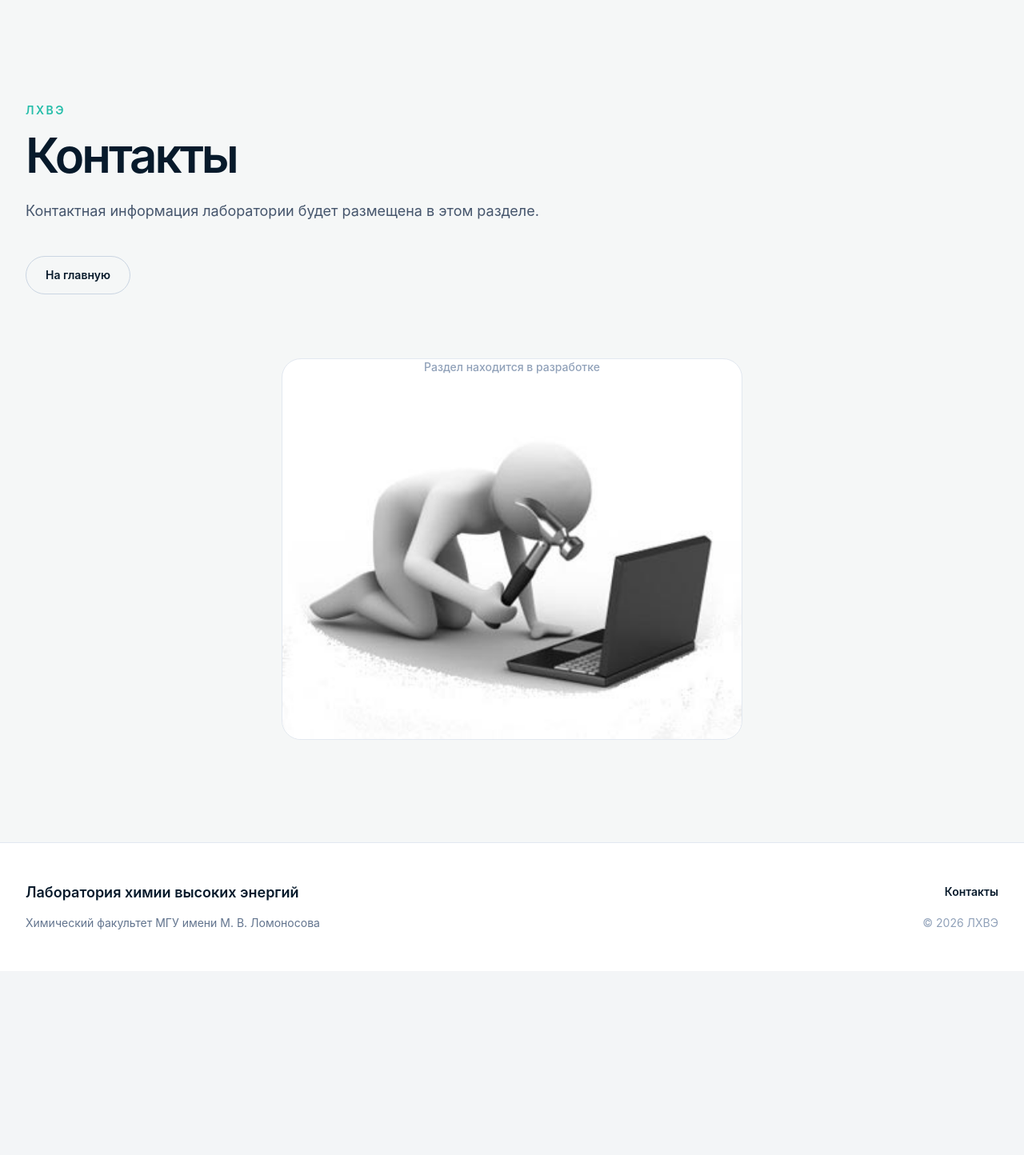
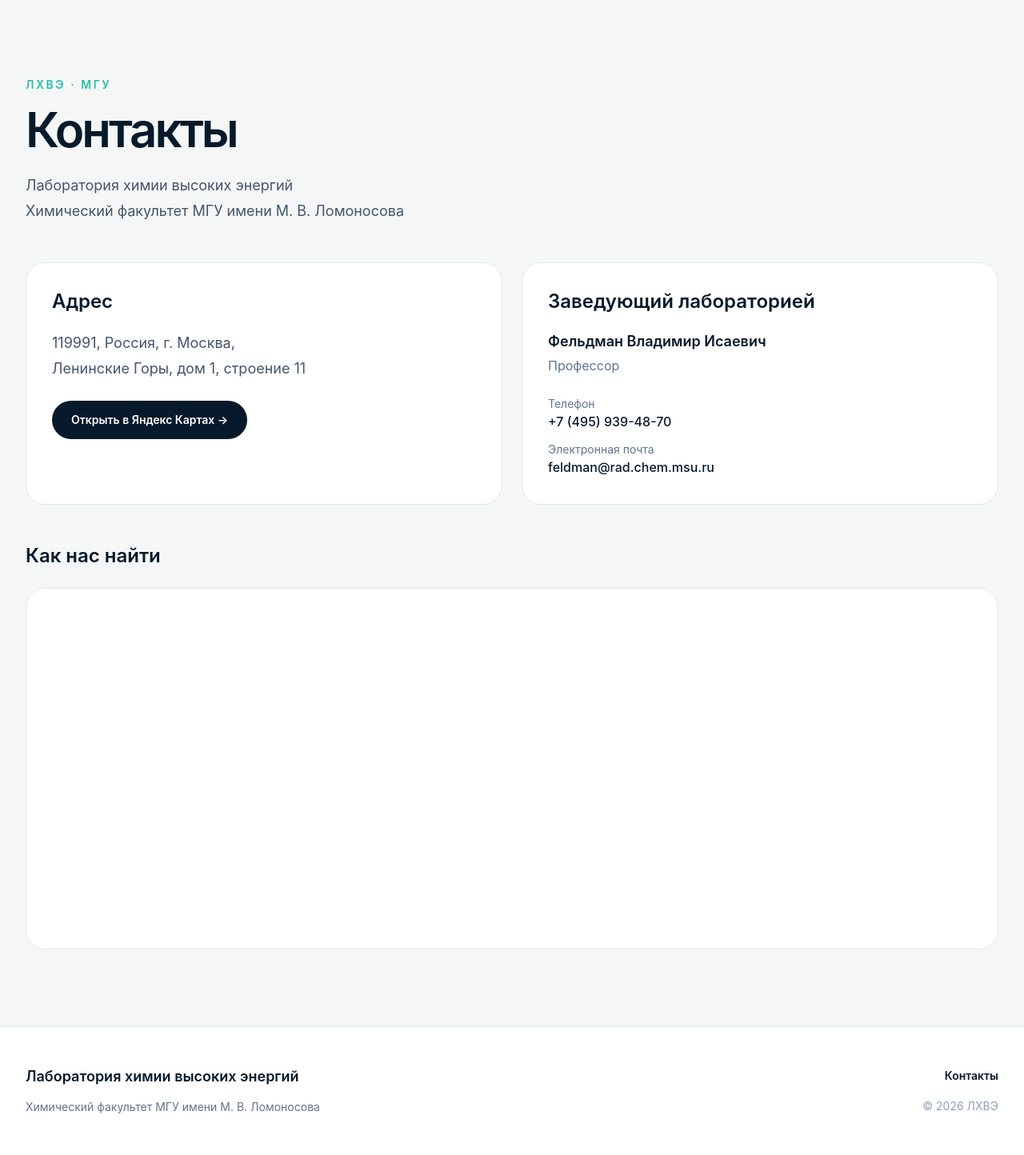
Before and after one commit to Umiacha/LHEC, a Django app: page /contacts/ in a window 1280 px wide. Shown: the part 81-1525 px from the top of the page at 80% size. Before the commit the page ends 1243 px from the top, so only its background shows below. Run offline with Django 5.2, Linux system fonts and the light colour scheme.

Commit message:
Make contacts page.

```diff
--- a/core/static/core/css/main.css
+++ b/core/static/core/css/main.css
@@ -275,6 +275,9 @@
   .mt-4 {
     margin-top: calc(var(--spacing) * 4);
   }
+  .mt-5 {
+    margin-top: calc(var(--spacing) * 5);
+  }
   .mt-6 {
     margin-top: calc(var(--spacing) * 6);
   }
@@ -397,6 +400,9 @@
   }
   .shrink-0 {
     flex-shrink: 0;
+  }
+  .transform {
+    transform: var(--tw-rotate-x,) var(--tw-rotate-y,) var(--tw-rotate-z,) var(--tw-skew-x,) var(--tw-skew-y,);
   }
   .cursor-pointer {
     cursor: pointer;
@@ -447,6 +453,11 @@
     --tw-space-y-reverse: 0;
     margin-block-start: calc(calc(var(--spacing) * 2) * var(--tw-space-y-reverse));
     margin-block-end: calc(calc(var(--spacing) * 2) * calc(1 - var(--tw-space-y-reverse)));
+  }
+  :where(.space-y-3 > :not(:last-child)) {
+    --tw-space-y-reverse: 0;
+    margin-block-start: calc(calc(var(--spacing) * 3) * var(--tw-space-y-reverse));
+    margin-block-end: calc(calc(var(--spacing) * 3) * calc(1 - var(--tw-space-y-reverse)));
   }
   :where(.space-y-6 > :not(:last-child)) {
     --tw-space-y-reverse: 0;
@@ -490,6 +501,10 @@
     border-style: var(--tw-border-style);
     border-width: 1px;
   }
+  .border-0 {
+    border-style: var(--tw-border-style);
+    border-width: 0px;
+  }
   .border-t {
     border-top-style: var(--tw-border-style);
     border-top-width: 1px;
@@ -764,6 +779,9 @@
   .break-words {
     overflow-wrap: break-word;
   }
+  .break-all {
+    word-break: break-all;
+  }
   .whitespace-pre-line {
     white-space: pre-line;
   }
@@ -805,6 +823,9 @@
   }
   .uppercase {
     text-transform: uppercase;
+  }
+  .not-italic {
+    font-style: normal;
   }
   .no-underline {
     text-decoration-line: none;
@@ -995,6 +1016,9 @@
     .sm\:border-l {
       border-left-style: var(--tw-border-style);
       border-left-width: 1px;
+    }
+    .sm\:p-8 {
+      padding: calc(var(--spacing) * 8);
     }
     .sm\:p-10 {
       padding: calc(var(--spacing) * 10);
@@ -1394,6 +1418,26 @@ img {
     flex-direction: column;
   }
 }
+@property --tw-rotate-x {
+  syntax: "*";
+  inherits: false;
+}
+@property --tw-rotate-y {
+  syntax: "*";
+  inherits: false;
+}
+@property --tw-rotate-z {
+  syntax: "*";
+  inherits: false;
+}
+@property --tw-skew-x {
+  syntax: "*";
+  inherits: false;
+}
+@property --tw-skew-y {
+  syntax: "*";
+  inherits: false;
+}
 @property --tw-space-y-reverse {
   syntax: "*";
   inherits: false;
@@ -1530,6 +1574,11 @@ img {
 @layer properties {
   @supports ((-webkit-hyphens: none) and (not (margin-trim: inline))) or ((-moz-orient: inline) and (not (color:rgb(from red r g b)))) {
     *, ::before, ::after, ::backdrop {
+      --tw-rotate-x: initial;
+      --tw-rotate-y: initial;
+      --tw-rotate-z: initial;
+      --tw-skew-x: initial;
+      --tw-skew-y: initial;
       --tw-space-y-reverse: 0;
       --tw-divide-y-reverse: 0;
       --tw-border-style: solid;
--- a/core/templates/core/contacts.html
+++ b/core/templates/core/contacts.html
@@ -1,17 +1,54 @@
-{% extends "core/_placeholder.html" %}
+{% extends "core/base.html" %}
 
 {% block title %}Контакты — ЛХВЭ{% endblock %}
+{% block description %}Адрес и контакты Лаборатории химии высоких энергий химического факультета МГУ. Схема проезда.{% endblock %}
 
-{% block description %}
-Контактная информация Лаборатории химии высоких энергий.
+{% block content %}
+<section class="bg-paper py-16 sm:py-24" aria-labelledby="contacts-heading">
+    <div class="mx-auto max-w-7xl px-6 lg:px-8">
+        <p class="text-sm font-semibold uppercase tracking-[0.18em] text-energy-500">ЛХВЭ · МГУ</p>
+        <h1 id="contacts-heading" class="mt-4 text-5xl font-semibold tracking-[-0.05em] text-lab-950 sm:text-6xl">Контакты</h1>
+        <p class="mt-6 max-w-2xl text-lg leading-8 text-slate-600">
+            Лаборатория химии высоких энергий<br>
+            Химический факультет МГУ имени М. В. Ломоносова
+        </p>
+        <div class="mt-12 grid gap-6 lg:grid-cols-2">
+            <section class="rounded-3xl border border-slate-200 bg-white p-6 sm:p-8" aria-labelledby="address-heading">
+                <h2 id="address-heading" class="text-2xl font-semibold text-lab-950">Адрес</h2>
+                <address class="mt-5 text-lg not-italic leading-8 text-slate-600">
+                    119991, Россия, г. Москва,<br>
+                    Ленинские Горы, дом 1, строение 11
+                </address>
+                <a href="https://yandex.ru/maps/?text=Москва%2C%20Ленинские%20Горы%2C%201с11"
+                   class="mt-6 inline-flex min-h-12 items-center justify-center rounded-full bg-lab-950 px-6 text-sm font-semibold text-white transition-colors hover:bg-lab-800">
+                    Открыть в Яндекс Картах →
+                </a>
+            </section>
+            <section class="rounded-3xl border border-slate-200 bg-white p-6 sm:p-8" aria-labelledby="head-heading">
+                <h2 id="head-heading" class="text-2xl font-semibold text-lab-950">Заведующий лабораторией</h2>
+                <p class="mt-5 text-lg font-semibold text-lab-950">Фельдман Владимир Исаевич</p>
+                <p class="mt-1 text-slate-500">Профессор</p>
+                <address class="mt-6 space-y-3 not-italic text-slate-600">
+                    <p><span class="block text-sm text-slate-500">Телефон</span>
+                        <a href="tel:+74959394870" class="font-medium text-lab-950 hover:underline">+7 (495) 939-48-70</a>
+                    </p>
+                    <p><span class="block text-sm text-slate-500">Электронная почта</span>
+                        <a href="mailto:feldman@rad.chem.msu.ru" class="break-all font-medium text-lab-950 hover:underline">feldman@rad.chem.msu.ru</a>
+                    </p>
+                </address>
+            </section>
+        </div>
+        <section class="mt-12" aria-labelledby="map-heading">
+            <h2 id="map-heading" class="text-2xl font-semibold text-lab-950">Как нас найти</h2>
+            <div class="mt-6 overflow-hidden rounded-3xl border border-slate-200 bg-white">
+                <iframe
+                    src="https://yandex.ru/map-widget/v1/?text=Москва%2C%20Ленинские%20Горы%2C%201с11&amp;z=16"
+                    title="Яндекс Карты: Москва, Ленинские Горы, дом 1, строение 11"
+                    width="100%" height="450" class="block w-full border-0"
+                    loading="lazy" allowfullscreen
+                ></iframe>
+            </div>
+        </section>
+    </div>
+</section>
 {% endblock %}
-
-{% block page_label %}ЛХВЭ{% endblock %}
-
-{% block page_heading %}
-Контакты
-{% endblock %}
-
-{% block page_intro %}
-Контактная информация лаборатории будет размещена в этом разделе.
-{% endblock %}
```
Also changed, not shown: README.md.
